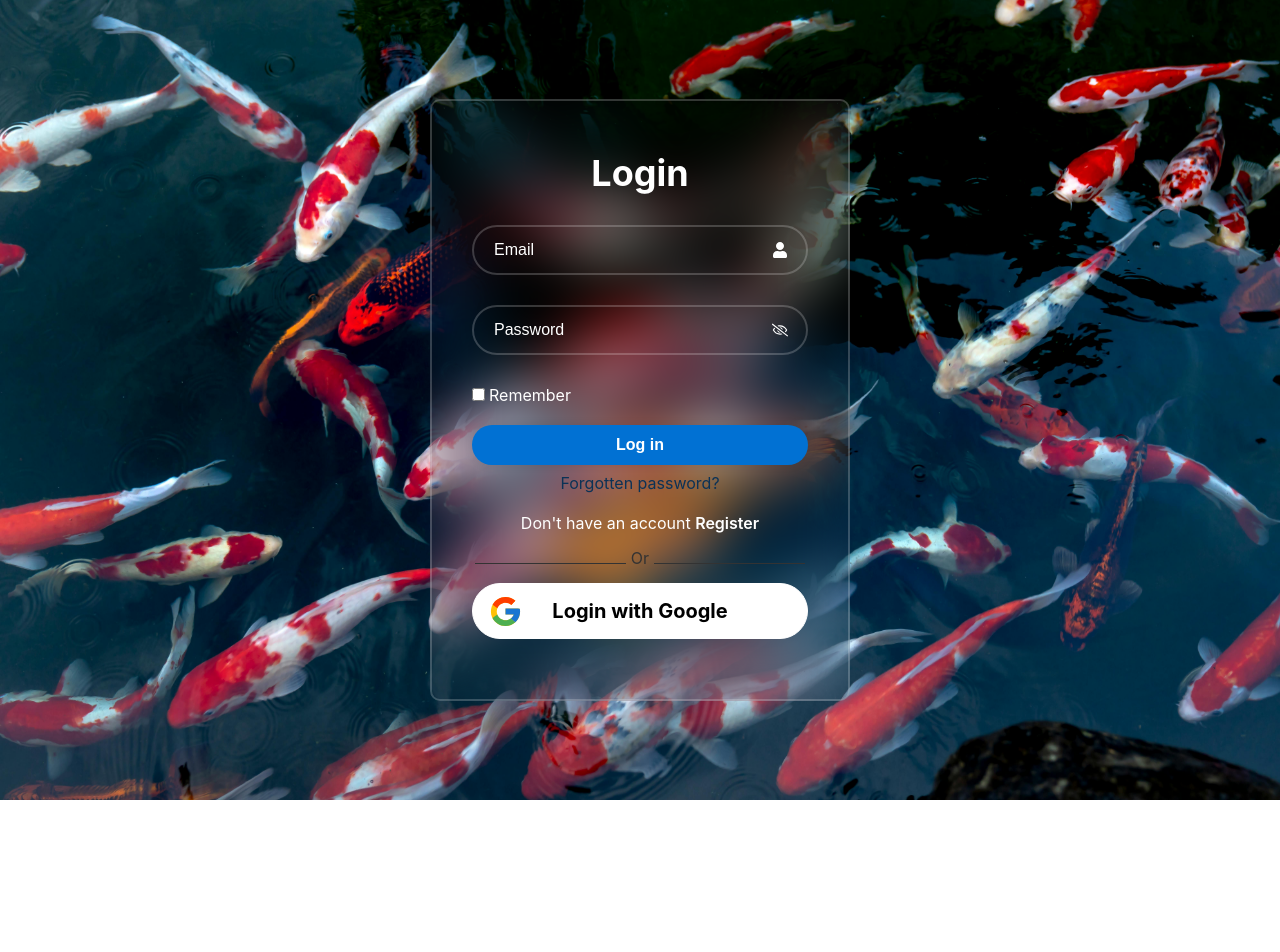
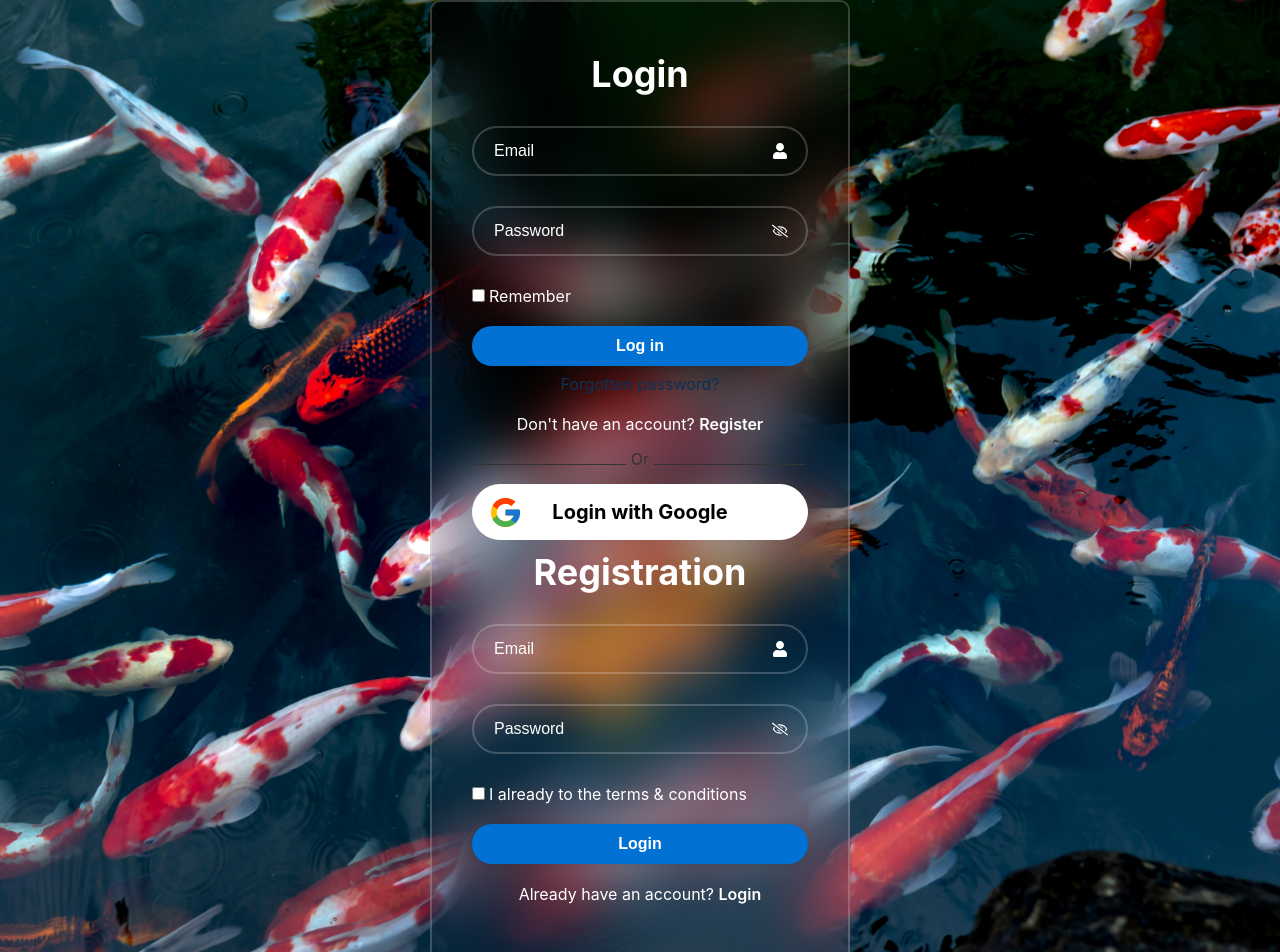
Before and after one commit to thiennlse/SWP_KoiCare_FE, a React (Create React App) app: page /Login in a window 1280 px wide. Shown: the top 952 px of the page. Before the commit the page ends 800 px from the top, so only its background shows below. Built offline with nearby package versions, Linux system fonts and the light colour scheme.

Commit message:
Update Login.jsx

```diff
--- a/src/Pages/Login/Login.jsx
+++ b/src/Pages/Login/Login.jsx
@@ -45,7 +45,7 @@ const LoginForm = () => {
 
           <div className="register-link">
             <p>
-              Don't have an account <a href="#">Register</a>
+              Don't have an account? <a href="#">Register</a>
             </p>
           </div>
 
@@ -54,7 +54,7 @@ const LoginForm = () => {
           <a href="#" class="btn google">Login with Google</a>
         </form>
       </div>
-      {/* <div className="form-box register">
+      <div className="form-box register">
         <form action="">
           <h1>Registration</h1>
           <div className="input-box">
@@ -77,21 +77,20 @@ const LoginForm = () => {
           </div>
           <div className="remember">
             <label>
-              <input type="checkbox"></input>Remember
+              <input type="checkbox"></input>I already to the terms & conditions
             </label>
-            {/* <a href="#">Quên mật khẩu?</a> */}
-      {/* </div> */}
-      {/* <button type="submit" className={Email && password ? "active " : ""}>
+          </div>
+          <button type="submit" className={Email && password ? "active " : ""}>
             Login
           </button>
 
           <div className="register-link">
             <p>
-              Don't have an account <a href="#">Register</a>
+              Already have an account? <a href="#">Login</a>
             </p>
-          </div> */}
-      {/* </form> */}
-      {/* </div> */}
+          </div>
+        </form>
+      </div>
     </div>
   );
 };
```
